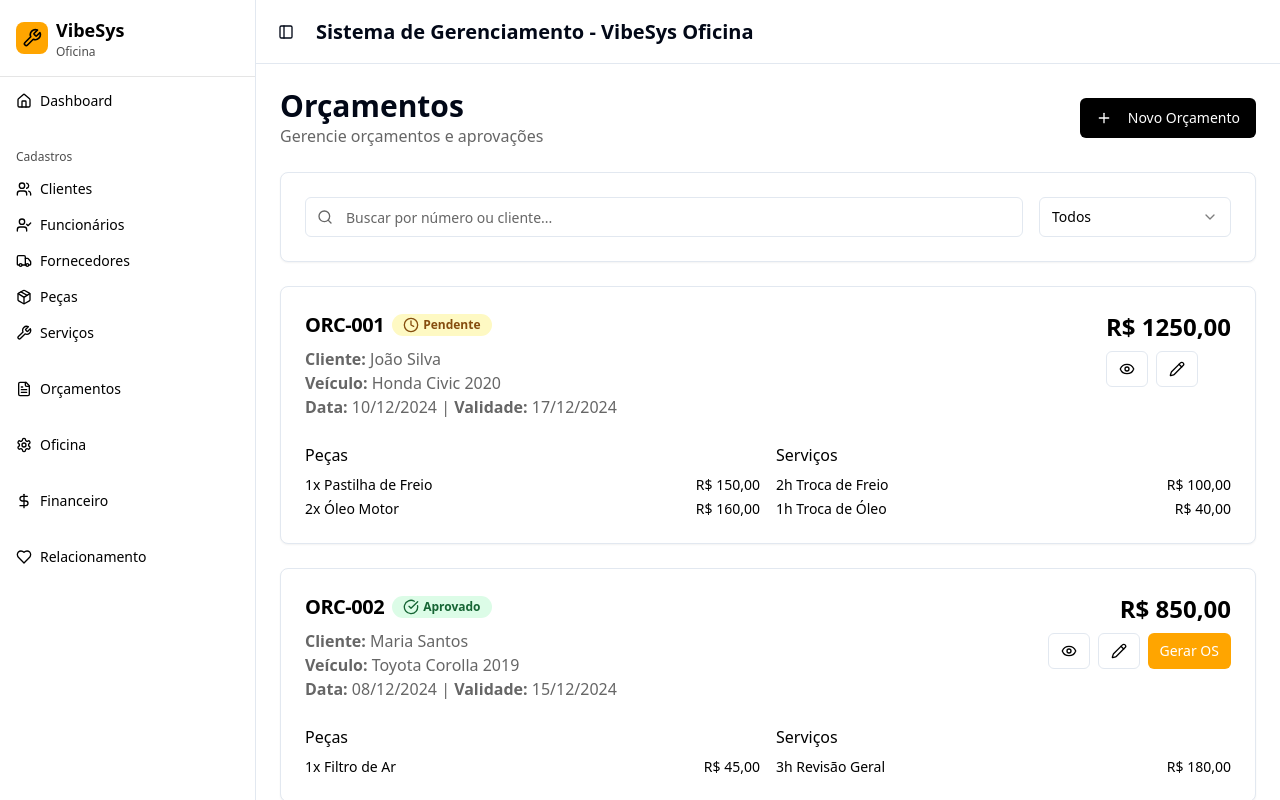
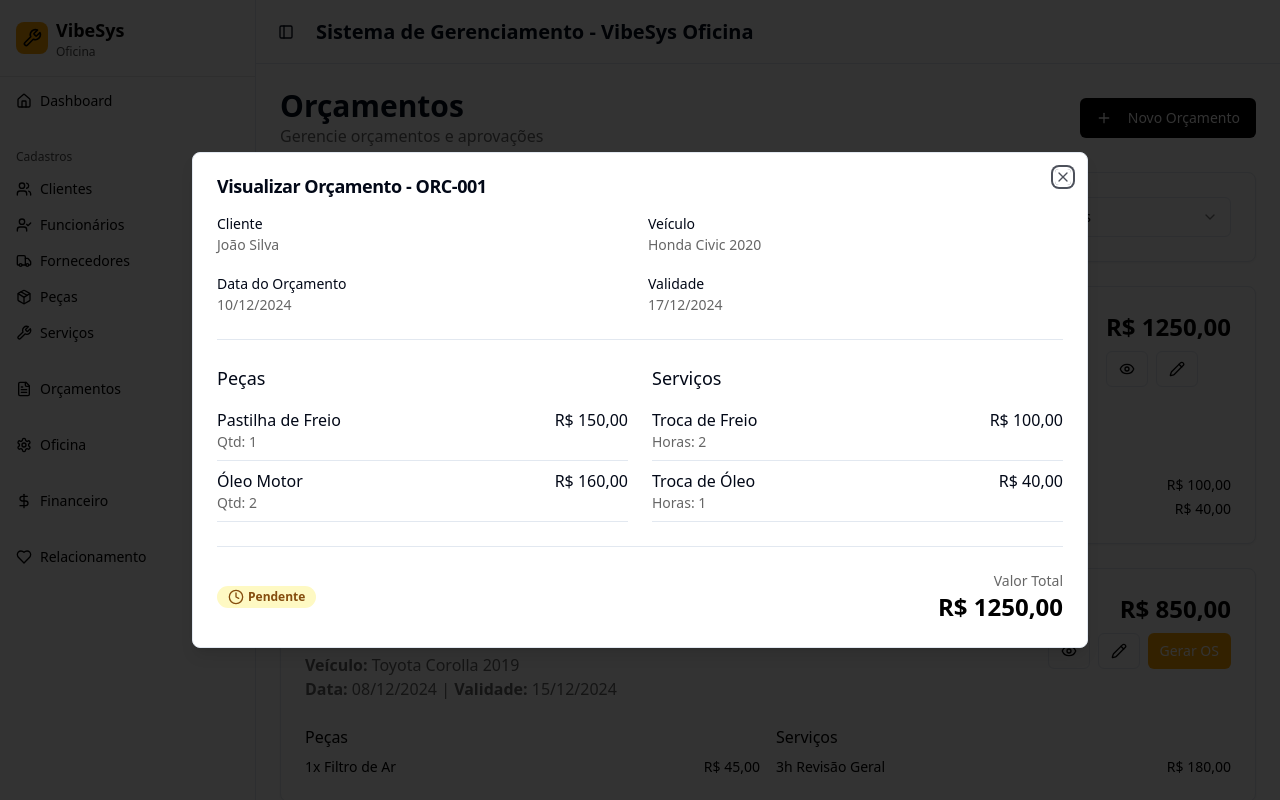
Before and after one commit to michelsomcl/vibesys-oficina3, a React (Vite) app: page /orcamentos in a window 1280 px wide. Both pictures are taken after a click on the button 1126 px from the left and 369 px from the top of the page. Shown: the top 800 px of the page. Built offline with nearby package versions, Linux system fonts and the light colour scheme.

Commit message:
Fix: Enable pencil and eye icon functions
Enable the pencil and eye icon functions on the "Orçamentos" page.

```diff
--- a/src/pages/Orcamentos.tsx
+++ b/src/pages/Orcamentos.tsx
@@ -22,6 +22,8 @@ import {
 const Orcamentos = () => {
   const [searchTerm, setSearchTerm] = useState("")
   const [statusFilter, setStatusFilter] = useState("all")
+  const [viewingOrcamento, setViewingOrcamento] = useState<any>(null)
+  const [editingOrcamento, setEditingOrcamento] = useState<any>(null)
 
   // Dados mock para demonstração
   const orcamentos = [
@@ -105,6 +107,14 @@ const Orcamentos = () => {
     return matchesSearch && matchesStatus
   })
 
+  const handleView = (orcamento: any) => {
+    setViewingOrcamento(orcamento)
+  }
+
+  const handleEdit = (orcamento: any) => {
+    setEditingOrcamento(orcamento)
+  }
+
   return (
     <div className="space-y-6 animate-fade-in">
       <div className="flex justify-between items-center">
@@ -187,10 +197,10 @@ const Orcamentos = () => {
                     R$ {orcamento.valor.toFixed(2).replace('.', ',')}
                   </div>
                   <div className="flex gap-2">
-                    <Button variant="outline" size="sm">
+                    <Button variant="outline" size="sm" onClick={() => handleView(orcamento)}>
                       <Eye className="w-4 h-4" />
                     </Button>
-                    <Button variant="outline" size="sm">
+                    <Button variant="outline" size="sm" onClick={() => handleEdit(orcamento)}>
                       <Pencil className="w-4 h-4" />
                     </Button>
                     {orcamento.status === "Aprovado" && (
@@ -234,36 +244,130 @@ const Orcamentos = () => {
           </Card>
         ))}
       </div>
+
+      {/* Dialog para Visualizar Orçamento */}
+      <Dialog open={!!viewingOrcamento} onOpenChange={(open) => !open && setViewingOrcamento(null)}>
+        <DialogContent className="max-w-4xl">
+          <DialogHeader>
+            <DialogTitle>Visualizar Orçamento - {viewingOrcamento?.id}</DialogTitle>
+          </DialogHeader>
+          {viewingOrcamento && (
+            <div className="space-y-6">
+              <div className="grid grid-cols-2 gap-4">
+                <div>
+                  <Label className="text-sm font-medium">Cliente</Label>
+                  <p className="text-sm text-muted-foreground">{viewingOrcamento.cliente}</p>
+                </div>
+                <div>
+                  <Label className="text-sm font-medium">Veículo</Label>
+                  <p className="text-sm text-muted-foreground">{viewingOrcamento.veiculo}</p>
+                </div>
+                <div>
+                  <Label className="text-sm font-medium">Data do Orçamento</Label>
+                  <p className="text-sm text-muted-foreground">{viewingOrcamento.dataOrcamento}</p>
+                </div>
+                <div>
+                  <Label className="text-sm font-medium">Validade</Label>
+                  <p className="text-sm text-muted-foreground">{viewingOrcamento.validade}</p>
+                </div>
+              </div>
+
+              <Separator />
+
+              <div className="grid md:grid-cols-2 gap-6">
+                <div>
+                  <h3 className="text-lg font-medium mb-4">Peças</h3>
+                  <div className="space-y-2">
+                    {viewingOrcamento.pecas.map((peca, index) => (
+                      <div key={index} className="flex justify-between border-b pb-2">
+                        <div>
+                          <p className="font-medium">{peca.nome}</p>
+                          <p className="text-sm text-muted-foreground">Qtd: {peca.quantidade}</p>
+                        </div>
+                        <p className="font-medium">R$ {(peca.quantidade * peca.valor).toFixed(2).replace('.', ',')}</p>
+                      </div>
+                    ))}
+                  </div>
+                </div>
+
+                <div>
+                  <h3 className="text-lg font-medium mb-4">Serviços</h3>
+                  <div className="space-y-2">
+                    {viewingOrcamento.servicos.map((servico, index) => (
+                      <div key={index} className="flex justify-between border-b pb-2">
+                        <div>
+                          <p className="font-medium">{servico.nome}</p>
+                          <p className="text-sm text-muted-foreground">Horas: {servico.horas}</p>
+                        </div>
+                        <p className="font-medium">R$ {(servico.horas * servico.valorHora).toFixed(2).replace('.', ',')}</p>
+                      </div>
+                    ))}
+                  </div>
+                </div>
+              </div>
+
+              <Separator />
+
+              <div className="flex justify-between items-center">
+                <div className="flex items-center gap-2">
+                  <Badge className={getStatusColor(viewingOrcamento.status)}>
+                    <div className="flex items-center gap-1">
+                      {getStatusIcon(viewingOrcamento.status)}
+                      {viewingOrcamento.status}
+                    </div>
+                  </Badge>
+                </div>
+                <div className="text-right">
+                  <p className="text-sm text-muted-foreground">Valor Total</p>
+                  <p className="text-2xl font-bold text-primary">
+                    R$ {viewingOrcamento.valor.toFixed(2).replace('.', ',')}
+                  </p>
+                </div>
+              </div>
+            </div>
+          )}
+        </DialogContent>
+      </Dialog>
+
+      {/* Dialog para Editar Orçamento */}
+      <Dialog open={!!editingOrcamento} onOpenChange={(open) => !open && setEditingOrcamento(null)}>
+        <DialogContent className="max-w-4xl">
+          <DialogHeader>
+            <DialogTitle>Editar Orçamento - {editingOrcamento?.id}</DialogTitle>
+          </DialogHeader>
+          {editingOrcamento && <OrcamentoForm orcamento={editingOrcamento} />}
+        </DialogContent>
+      </Dialog>
     </div>
   )
 }
 
-const OrcamentoForm = () => {
+const OrcamentoForm = ({ orcamento }: { orcamento?: any }) => {
   return (
     <form className="space-y-6">
       <div className="grid grid-cols-2 gap-4">
         <div>
           <Label htmlFor="cliente">Cliente</Label>
-          <Select>
+          <Select defaultValue={orcamento?.cliente}>
             <SelectTrigger>
               <SelectValue placeholder="Selecione o cliente" />
             </SelectTrigger>
             <SelectContent>
-              <SelectItem value="1">João Silva</SelectItem>
-              <SelectItem value="2">Maria Santos</SelectItem>
-              <SelectItem value="3">Carlos Lima</SelectItem>
+              <SelectItem value="João Silva">João Silva</SelectItem>
+              <SelectItem value="Maria Santos">Maria Santos</SelectItem>
+              <SelectItem value="Carlos Lima">Carlos Lima</SelectItem>
             </SelectContent>
           </Select>
         </div>
         <div>
           <Label htmlFor="veiculo">Veículo</Label>
-          <Select>
+          <Select defaultValue={orcamento?.veiculo}>
             <SelectTrigger>
               <SelectValue placeholder="Selecione o veículo" />
             </SelectTrigger>
             <SelectContent>
-              <SelectItem value="1">Honda Civic 2020 - ABC-1234</SelectItem>
-              <SelectItem value="2">Toyota Corolla 2019 - XYZ-5678</SelectItem>
+              <SelectItem value="Honda Civic 2020">Honda Civic 2020 - ABC-1234</SelectItem>
+              <SelectItem value="Toyota Corolla 2019">Toyota Corolla 2019 - XYZ-5678</SelectItem>
             </SelectContent>
           </Select>
         </div>
@@ -272,11 +376,11 @@ const OrcamentoForm = () => {
       <div className="grid grid-cols-2 gap-4">
         <div>
           <Label htmlFor="dataOrcamento">Data do Orçamento</Label>
-          <Input id="dataOrcamento" type="date" />
+          <Input id="dataOrcamento" type="date" defaultValue={orcamento?.dataOrcamento} />
         </div>
         <div>
           <Label htmlFor="validade">Validade</Label>
-          <Input id="validade" type="date" />
+          <Input id="validade" type="date" defaultValue={orcamento?.validade} />
         </div>
       </div>
 
@@ -332,7 +436,9 @@ const OrcamentoForm = () => {
 
       <div className="flex justify-end gap-2">
         <Button variant="outline">Cancelar</Button>
-        <Button className="bg-primary hover:bg-primary/90">Salvar Orçamento</Button>
+        <Button className="bg-primary hover:bg-primary/90">
+          {orcamento ? "Atualizar Orçamento" : "Salvar Orçamento"}
+        </Button>
       </div>
     </form>
   )
```
